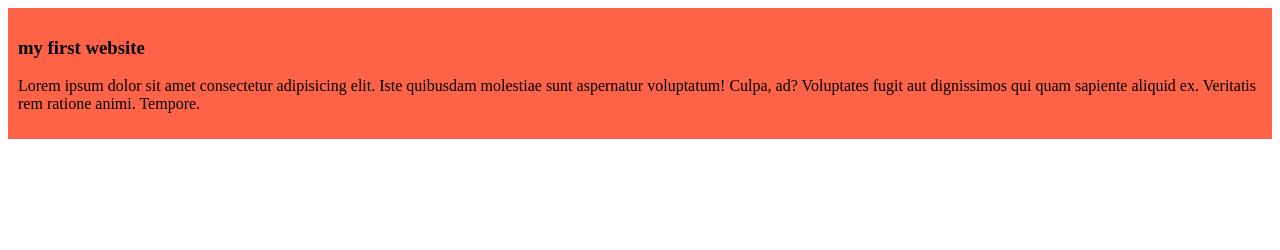
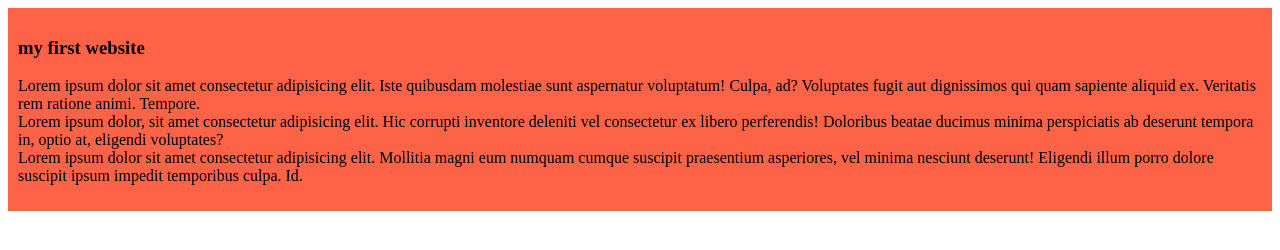
Before and after one commit to ashrafulislam-1/my-simple-website, a plain HTML site: page index.html in a window 1280 px wide. Drawn offline with Linux system fonts and the light colour scheme.

Commit message:
added my first blog

```diff
--- a/index.html
+++ b/index.html
@@ -9,7 +9,12 @@
 <body>
     <div>
         <h3>my first website</h3>
-        <p>Lorem ipsum dolor sit amet consectetur adipisicing elit. Iste quibusdam molestiae sunt aspernatur voluptatum! Culpa, ad? Voluptates fugit aut dignissimos qui quam sapiente aliquid ex. Veritatis rem ratione animi. Tempore.</p>
+        <p>Lorem ipsum dolor sit amet consectetur adipisicing elit. Iste quibusdam molestiae sunt aspernatur voluptatum! Culpa, ad? Voluptates fugit aut dignissimos qui quam sapiente aliquid ex. Veritatis rem ratione animi. Tempore.
+        <br>
+        Lorem ipsum dolor, sit amet consectetur adipisicing elit. Hic corrupti inventore deleniti vel consectetur ex libero perferendis! Doloribus beatae ducimus minima perspiciatis ab deserunt tempora in, optio at, eligendi voluptates?
+        <br>
+        Lorem ipsum dolor sit amet consectetur adipisicing elit. Mollitia magni eum numquam cumque suscipit praesentium asperiores, vel minima nesciunt deserunt! Eligendi illum porro dolore suscipit ipsum impedit temporibus culpa. Id.
+        </p>
     </div>
 </body>
 </html>
```
